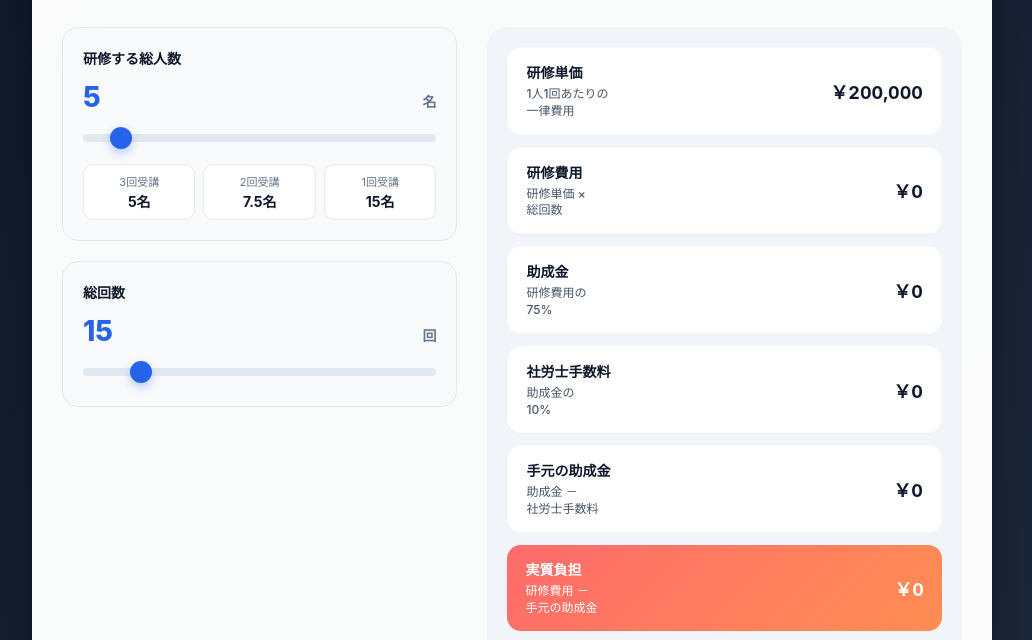
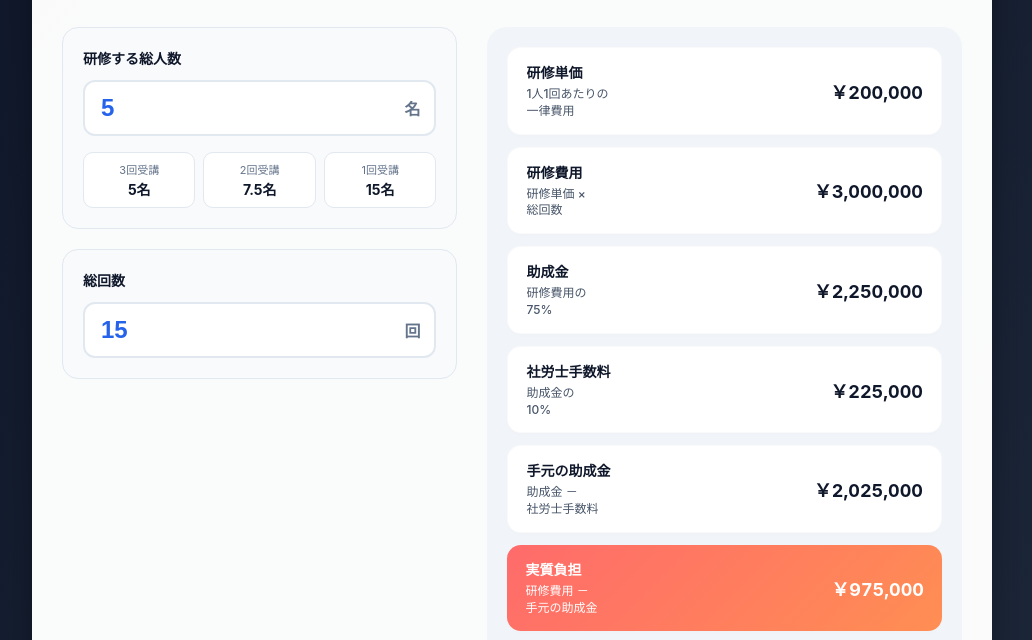
Before and after one commit to harikazun118-source/tetra, a plain HTML site: page index.html in a window 1280 px wide. Shown: the part 113-753 px from the top of the page, without its empty margins (128-1160 px from the left). Drawn offline with Linux system fonts and the light colour scheme.

Commit message:
Update index.html

```diff
--- a/index.html
+++ b/index.html
@@ -89,51 +89,44 @@
             margin-bottom: 12px;
         }
 
-        .value-display {
+        .input-wrapper {
+            position: relative;
             display: flex;
-            justify-content: space-between;
-            align-items: baseline;
-            margin-bottom: 10px;
+            align-items: center;
         }
 
-        .num-large {
-            font-size: 28px;
+        /* 数値を直接入力するボックスのスタイリング */
+        .modern-input {
+            width: 100%;
+            padding: 12px 40px 12px 16px;
+            font-size: 24px;
             font-weight: 800;
             color: #2563eb;
+            background-color: #ffffff;
+            border: 2px solid var(--border-color);
+            border-radius: 12px;
+            outline: none;
+            box-sizing: border-box;
+            transition: border-color 0.2s;
+        }
+
+        .modern-input:focus {
+            border-color: #2563eb;
         }
 
         .unit {
-            font-size: 14px;
+            position: absolute;
+            right: 16px;
+            font-size: 16px;
             color: var(--text-muted);
             font-weight: 600;
-        }
-
-        .modern-slider {
-            -webkit-appearance: none;
-            width: 100%;
-            height: 8px;
-            border-radius: 4px;
-            background: #e2e8f0;
-            outline: none;
-            margin: 10px 0;
-        }
-
-        .modern-slider::-webkit-slider-thumb {
-            -webkit-appearance: none;
-            appearance: none;
-            width: 22px;
-            height: 22px;
-            border-radius: 50%;
-            background: #2563eb;
-            cursor: pointer;
-            box-shadow: 0 4px 10px rgba(37, 99, 235, 0.3);
         }
 
         .guide-pills {
             display: grid;
             grid-template-columns: repeat(3, 1fr);
             gap: 8px;
-            margin-top: 12px;
+            margin-top: 16px;
         }
 
         .pill {
@@ -186,7 +179,6 @@
             color: var(--text-dark);
         }
 
-        /* ご指摘箇所のデザイン修正（文字サイズ調整と段落行間の設定） */
         .meta-info .formula {
             font-size: 12px;
             color: #475569;
@@ -237,11 +229,10 @@
         <div class="control-panel">
             <div class="input-card">
                 <label>研修する総人数</label>
-                <div class="value-display">
-                    <span id="txt-workers" class="num-large">5</span>
+                <div class="input-wrapper">
+                    <input type="number" id="num-workers" class="modern-input" value="5" min="0" oninput="syncCalculations()">
                     <span class="unit">名</span>
                 </div>
-                <input type="range" id="sl-workers" class="modern-slider" min="1" max="50" value="5" oninput="syncCalculations()">
 
                 <div class="guide-pills">
                     <div class="pill">3回受講<br><span id="pill-3">5名</span></div>
@@ -252,11 +243,10 @@
 
             <div class="input-card">
                 <label>総回数</label>
-                <div class="value-display">
-                    <span id="txt-times" class="num-large">15</span>
+                <div class="input-wrapper">
+                    <input type="number" id="num-times" class="modern-input" value="15" min="0" oninput="syncCalculations()">
                     <span class="unit">回</span>
                 </div>
-                <input type="range" id="sl-times" class="modern-slider" min="1" max="100" value="15" oninput="syncCalculations()">
             </div>
         </div>
 
@@ -325,3 +315,42 @@
                 <div class="stat-value" id="val-net-investment">￥0</div>
             </div>
         </div>
+    </div>
+</div>
+
+<script>
+    function syncCalculations() {
+        const unitPrice = 200000;
+        const investment = 1800000;
+
+        // 入力ボックスから数値を取得
+        const workers = parseFloat(document.getElementById('num-workers').value) || 0;
+        const times = parseFloat(document.getElementById('num-times').value) || 0;
+
+        // 目安人数の計算
+        document.getElementById('pill-3').innerText = (times / 3).toFixed(1).replace('.0', '') + '名';
+        document.getElementById('pill-2').innerText = (times / 2).toFixed(1).replace('.0', '') + '名';
+        document.getElementById('pill-1').innerText = (times / 1).toFixed(1).replace('.0', '') + '名';
+
+        // 各種ロジック計算
+        const cost = unitPrice * times;
+        const subsidy = cost * 0.75;
+        const sharoushi = subsidy * 0.10;
+        const netSubsidy = subsidy - sharoushi;
+        const burden = cost - netSubsidy;
+        const netInvestment = investment - burden;
+
+        // 右側の結果に反映
+        document.getElementById('val-cost').innerText = '￥' + cost.toLocaleString();
+        document.getElementById('val-subsidy').innerText = '￥' + subsidy.toLocaleString();
+        document.getElementById('val-sharoushi').innerText = '￥' + sharoushi.toLocaleString();
+        document.getElementById('val-net-subsidy').innerText = '￥' + netSubsidy.toLocaleString();
+        document.getElementById('val-burden').innerText = '￥' + burden.toLocaleString();
+        document.getElementById('val-net-investment').innerText = '￥' + netInvestment.toLocaleString();
+    }
+
+    // 画面の読み込み完了時に初期計算を行う
+    window.onload = syncCalculations;
+</script>
+</body>
+</html>
```
